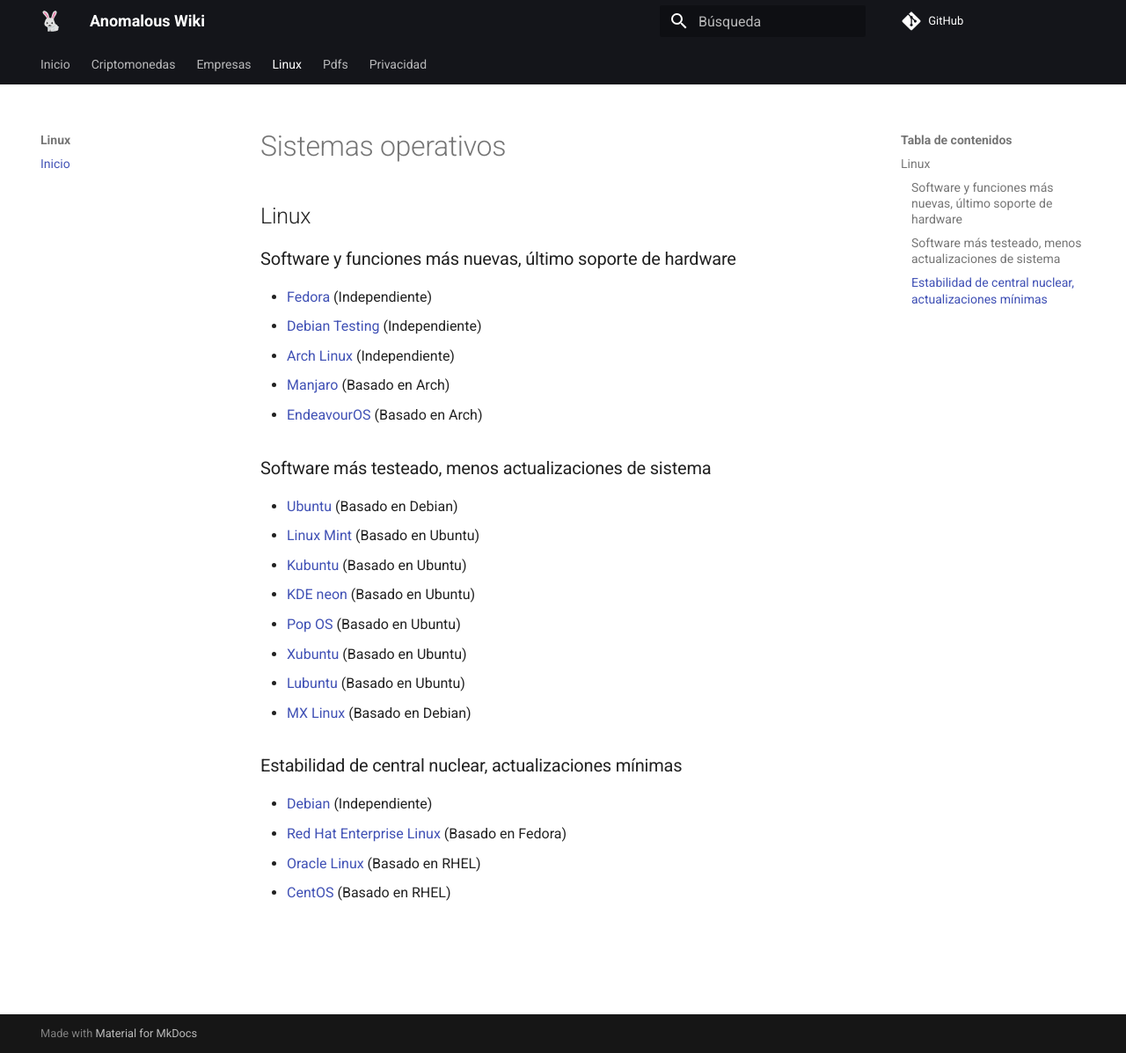
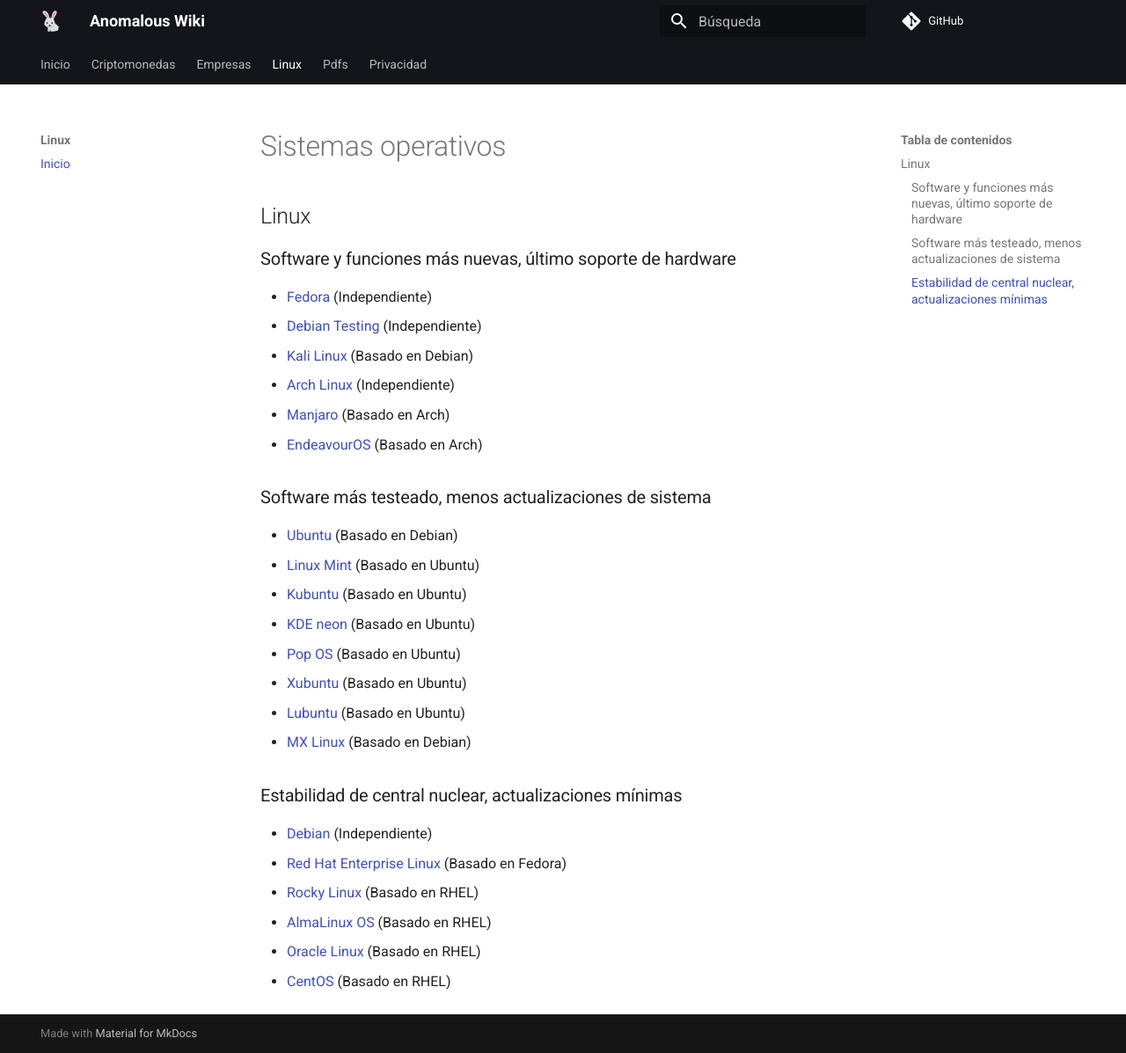
Before and after one commit to anomalouscode/wiki, an MkDocs documentation site: the page built from docs/linux/index.md, in a window 1280 px wide and 1197 px high. Shown: the whole window at 88% size. Built offline with MkDocs 1.6.1 and Material for MkDocs 9.7.7, drawn with Linux system fonts in a browser that asks for light colours; comment, search, counter and statistics services are not loaded.

Commit message:
Update index.md

```diff
--- a/docs/linux/index.md
+++ b/docs/linux/index.md
@@ -10,6 +10,7 @@
 
 - [Fedora](https://getfedora.org/) (Independiente)
 - [Debian Testing](https://cdimage.debian.org/images/unofficial/non-free/images-including-firmware/weekly-live-builds/amd64/iso-hybrid/) (Independiente)
+- [Kali Linux](https://www.kali.org/) (Basado en Debian)
 - [Arch Linux](https://www.archlinux.org/) (Independiente)
 - [Manjaro](https://manjaro.org/) (Basado en Arch)
 - [EndeavourOS](https://endeavouros.com/) (Basado en Arch)
@@ -29,5 +30,7 @@
 
 - [Debian](https://www.debian.org/CD/live/) (Independiente)
 - [Red Hat Enterprise Linux](https://www.redhat.com/en/technologies/linux-platforms/enterprise-linux) (Basado en Fedora)
+- [Rocky Linux](https://rockylinux.org/) (Basado en RHEL)
+- [AlmaLinux OS](https://almalinux.org/) (Basado en RHEL)
 - [Oracle Linux](https://www.oracle.com/linux/) (Basado en RHEL)
 - [CentOS](https://www.centos.org/) (Basado en RHEL)
```
